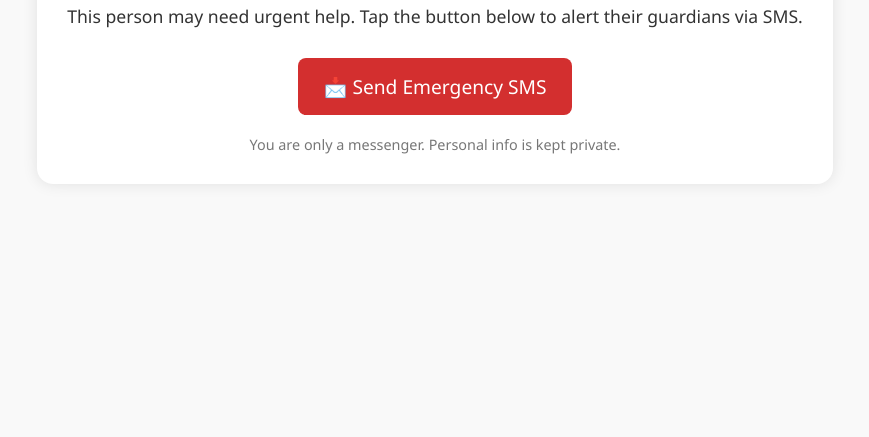
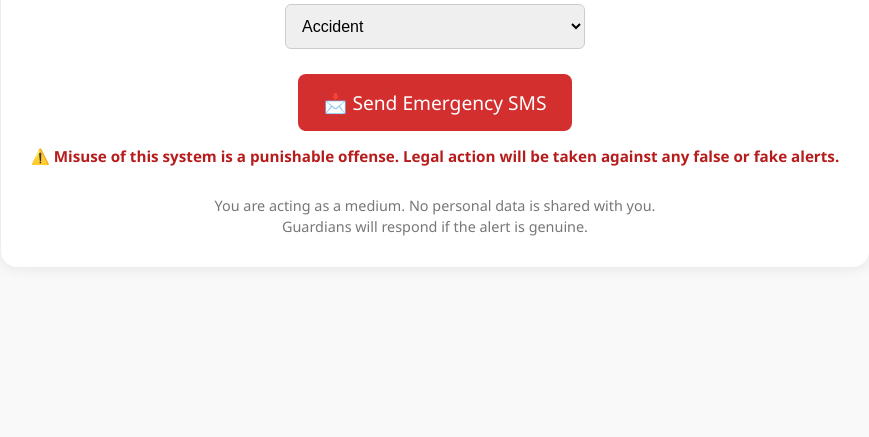
Before and after one commit to sheikabdulrafi/lifesaver, a plain HTML site: page index.html in a window 1280 px wide. Shown: the part 363-800 px from the top of the page, without its empty margins (205-1074 px from the left). Drawn offline with Linux system fonts and the light colour scheme.

Commit message:
More futures added index.html

```diff
--- a/index.html
+++ b/index.html
@@ -14,12 +14,12 @@
       flex-direction: column;
       align-items: center;
       justify-content: center;
-      height: 100vh;
+      min-height: 100vh;
       text-align: center;
     }
 
     .container {
-      max-width: 90%;
+      max-width: 95%;
       background: white;
       padding: 30px;
       border-radius: 16px;
@@ -29,13 +29,23 @@
     h1 {
       font-size: 2rem;
       color: #e53935;
+      margin-bottom: 15px;
+    }
+
+    p {
+      font-size: 1.05rem;
+      color: #333;
       margin-bottom: 20px;
     }
 
-    p {
-      font-size: 1.1rem;
-      color: #333;
-      margin-bottom: 30px;
+    select {
+      padding: 12px;
+      font-size: 1rem;
+      border-radius: 6px;
+      border: 1px solid #ccc;
+      margin-bottom: 25px;
+      width: 90%;
+      max-width: 300px;
     }
 
     a.button {
@@ -54,35 +64,59 @@
     }
 
     .footer {
-      margin-top: 20px;
+      margin-top: 30px;
       font-size: 0.9rem;
       color: #777;
+      line-height: 1.4;
     }
 
-    @media (max-width: 480px) {
-      h1 {
-        font-size: 1.5rem;
-      }
-
-      a.button {
-        padding: 12px 20px;
-        font-size: 1rem;
-      }
+    .warning {
+      color: #b71c1c;
+      font-weight: bold;
+      font-size: 0.95rem;
+      margin-top: 15px;
     }
   </style>
 </head>
 <body>
   <div class="container">
-    <h1>🚨 Emergency Help Needed</h1>
-    <p>
-      This person may need urgent help. Tap the button below to alert their guardians via SMS.
-    </p>
-    <a class="button" href="sms:+919876543210?body=QR_SCANNED_ID:USERID12345">
+    <h1>🚨 LifeSaver Emergency QR</h1>
+    <p>This QR is intended to alert a person's registered guardians in case of a genuine emergency.</p>
+
+    <p><strong>Please select the type of emergency:</strong></p>
+    <select id="emergencyType" onchange="updateLink()">
+      <option value="Accident">Accident</option>
+      <option value="Medical Emergency">Medical Emergency</option>
+      <option value="Fainted">Fainted</option>
+      <option value="Unconscious">Unconscious</option>
+      <option value="Seizure">Seizure</option>
+      <option value="Heart-related">Heart-related</option>
+      <option value="Other">Other</option>
+    </select>
+
+    <br/>
+    <a id="smsLink" class="button" href="sms:+919876543210?body=QR_SCANNED_ID:USERID12345|Accident">
       📩 Send Emergency SMS
     </a>
+
+    <div class="warning">
+      ⚠️ Misuse of this system is a punishable offense. Legal action will be taken against any false or fake alerts.
+    </div>
+
     <div class="footer">
-      You are only a messenger. Personal info is kept private.
+      You are acting as a medium. No personal data is shared with you.<br/>
+      Guardians will respond if the alert is genuine.
     </div>
   </div>
+
+  <script>
+    function updateLink() {
+      const dropdown = document.getElementById("emergencyType");
+      const selectedType = dropdown.value;
+      const smsBody = `QR_SCANNED_ID:USERID12345|${selectedType}`;
+      const link = `sms:+919876543210?body=${encodeURIComponent(smsBody)}`;
+      document.getElementById("smsLink").href = link;
+    }
+  </script>
 </body>
 </html>
```
